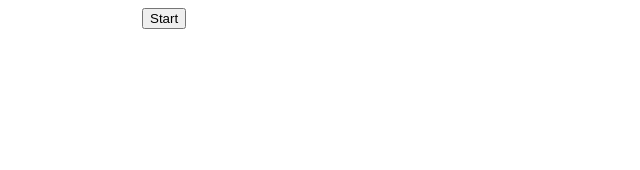
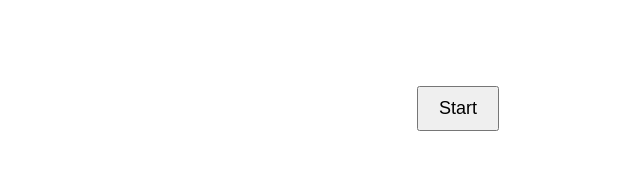
Before and after one commit to acciojob/golf-react-BandiKantiChaitanya, a React app: page / in a window 1280 px wide. Shown: the whole page, without its empty margins (182-822 px from the left). Built offline with nearby package versions, Linux system fonts and the light colour scheme.

Commit message:
upadted version

```diff
--- a/src/components/App.js
+++ b/src/components/App.js
@@ -1,70 +1,63 @@
-import React, { Component, useState } from "react";
+import React, { Component } from "react";
 import '../styles/App.css';
 
 class App extends Component {
   constructor(props) {
-        super(props)
+    super(props);
     this.state = {
-            renderBall: false,
-            posi : 0,
-            ballPosition:{left:"0px"}
+      renderBall: false, // Controls whether the ball is rendered
+      ballPosition: { left: "0px" }, // Tracks the ball's position
     };
-        this.renderChoice = this.renderBallOrButton.bind(this)
-        this.buttonClickHandler = this.buttonClickHandler.bind(this)
+    this.renderBallOrButton = this.renderBallOrButton.bind(this);
+    this.buttonClickHandler = this.buttonClickHandler.bind(this);
     this.handleKeyDown = this.handleKeyDown.bind(this);
-    };
+  }
 
+  // Handles the start button click
   buttonClickHandler() {
     this.setState({ renderBall: true });
-        // this.render()
   }
 
-    handleKeyDown(e){
-        if (e.key === 'ArrowRight') {
-            // let currentLeft = parseInt(this.state.ballPosition.left);
-            // let newLeft = currentLeft + 5;
-            // this.setState({ballPosition:{left:`${newLeft}px`}});
+  // Handles the Right Arrow key press
+  handleKeyDown(event) {
+    if (event.keyCode === 39) { // 39 is the keyCode for the Right Arrow key
       this.setState((prevState) => {
         const newPosition = parseInt(prevState.ballPosition.left, 10) + 5;
         return { ballPosition: { left: `${newPosition}px` } };
       });
     }
-        // if (e.key === "ArrowLeft") {
-        //     let currentLeft = parseInt(this.state.ballPosition.left);
-        //     let newLeft = currentLeft  -5;
-        //     this.setState({ ballPosition: { left:`${newLeft}px` } });
-        // }
   }
 
+  // Adds the event listener when the component mounts
   componentDidMount() {
     document.addEventListener("keydown", this.handleKeyDown);
   }
 
+  // Removes the event listener when the component unmounts
   componentWillUnmount() {
     document.removeEventListener("keydown", this.handleKeyDown);
   }
 
-
+  // Renders either the ball or the start button
   renderBallOrButton() {
     if (this.state.renderBall) {
-		    return <div className="ball" style={this.state.ballPosition}   ></div>
+      return <div className="ball" style={this.state.ballPosition}></div>;
     } else {
-		    return <button onClick={this.buttonClickHandler}  className="start" >Start</button>
+      return (
+        <button className="start" onClick={this.buttonClickHandler}>
+          Start
+        </button>
+      );
     }
   }
-
-    // bind ArrowRight keydown event
-
-
 
   render() {
     return (
       <div className="playground">
         {this.renderBallOrButton()}
       </div>
-        )
+    );
   }
 }
 
-
 export default App;
--- a/src/styles/App.css
+++ b/src/styles/App.css
@@ -1,18 +1,23 @@
-.playground{
+.playground {
     position: relative;
-    width:50%;
-    height:50%;
-    margin: auto;
-}
-body html .root {
-    height: 100%;
-}
-.ball{
-    background-color: black;
-    box-shadow: 0 10px 10px -6px;
+    width: 100%;
+    height: 200px;
+    display: flex;
+    align-items: center;
+    justify-content: center;
+  }
+
+  button {
+    padding: 10px 20px;
+    font-size: 18px;
+    cursor: pointer;
+  }
+
+  .ball {
+    width: 30px;
+    height: 30px;
+    background-color: green;
+    border-radius: 50%;
     position: absolute;
-    left: 0px;
-    height: 50px;
-    width: 50px;
-    border-radius: 25px;
-}
+    left: 0;
+  }
```
Lines whose indentation alone changed are shown as unchanged.
